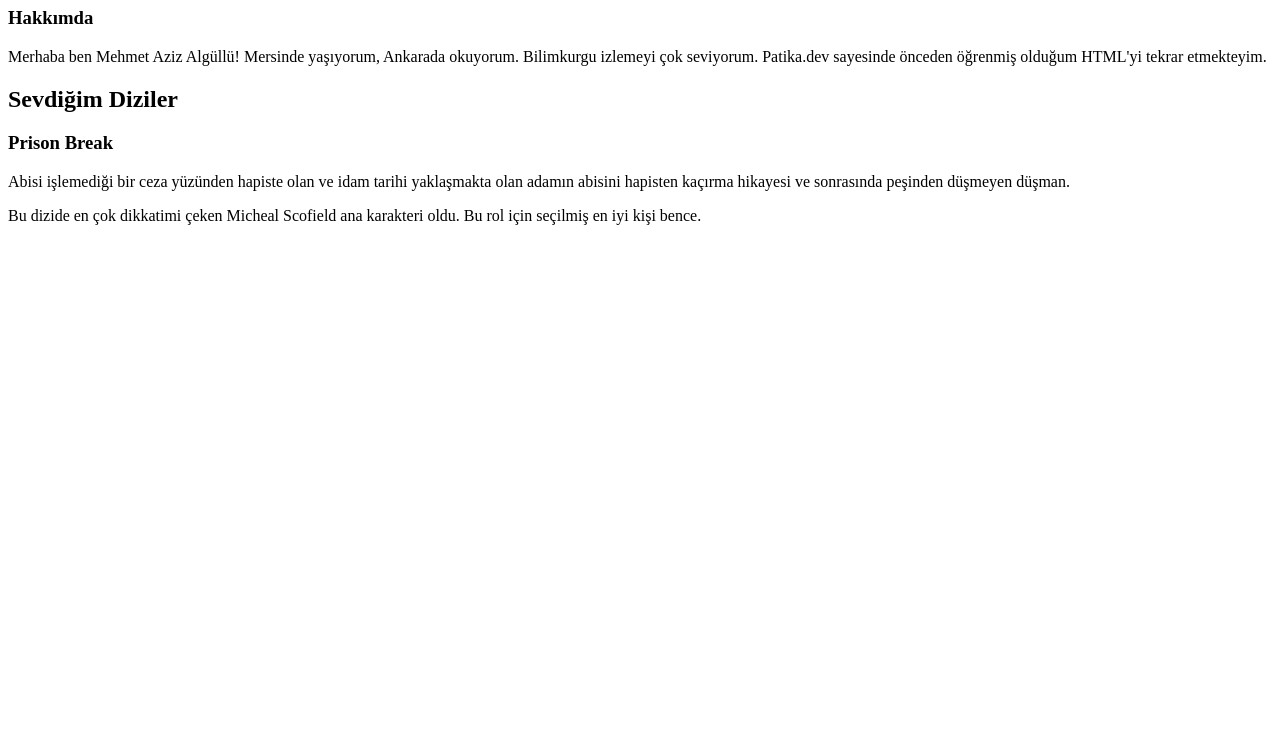
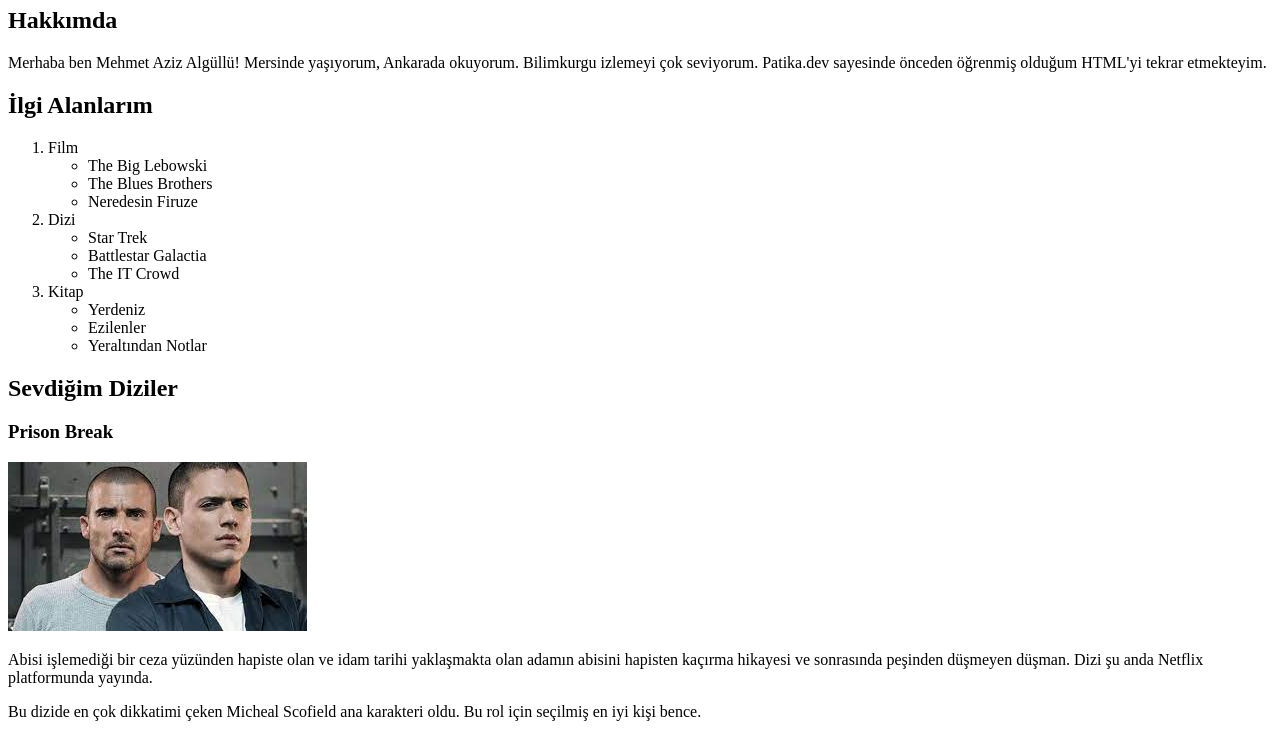
Before and after one commit to maziz-create/html-training, a plain HTML site: page index.html in a window 1280 px wide. Shown: the part 73-810 px from the top of the page. Drawn offline with Linux system fonts and the light colour scheme.

Commit message:
Added second work with Patika.dev HTML training, Added img folder

```diff
--- a/index.html
+++ b/index.html
@@ -9,13 +9,40 @@
 </head>
 
 <body>
-<h1>Hakkımda</h1>
-<h3>Hakkımda</h3>
-<p>Merhaba ben Mehmet Aziz Algüllü! Mersinde yaşıyorum, Ankarada okuyorum. Bilimkurgu izlemeyi çok seviyorum. Patika.dev sayesinde önceden öğrenmiş olduğum HTML'yi tekrar etmekteyim.</p>
-<h2>Sevdiğim Diziler</h2>
-<h3>Prison Break</h3>
-<p>Abisi işlemediği bir ceza yüzünden hapiste olan ve idam tarihi yaklaşmakta olan adamın abisini hapisten kaçırma hikayesi ve sonrasında peşinden düşmeyen düşman.</p>
-<p>Bu dizide en çok dikkatimi çeken Micheal Scofield ana karakteri oldu. Bu rol için seçilmiş en iyi kişi bence.</p>
+    <h1>Mehmet Aziz Algüllü</h1>
+    <h2>Hakkımda</h2>
+    <p>Merhaba ben Mehmet Aziz Algüllü! Mersinde yaşıyorum, Ankarada okuyorum. Bilimkurgu izlemeyi çok seviyorum.
+        Patika.dev sayesinde önceden öğrenmiş olduğum HTML'yi tekrar etmekteyim.</p>
+    <h2>İlgi Alanlarım</h2>
+    <ol>
+        <li>Film
+            <ul>
+                <li>The Big Lebowski</li>
+                <li>The Blues Brothers</li>
+                <li>Neredesin Firuze</li>
+            </ul>
+        </li>
+        <li>Dizi
+            <ul>
+                <li>Star Trek</li>
+                <li>Battlestar Galactia</li>
+                <li>The IT Crowd</li>
+            </ul>
+        </li>
+        <li>Kitap
+            <ul>
+                <li>Yerdeniz</li>
+                <li>Ezilenler</li>
+                <li>Yeraltından Notlar</li>
+            </ul>
+        </li>
+    </ol>
+    <h2>Sevdiğim Diziler</h2>
+    <h3>Prison Break</h3>
+    <img src="img/prison-break.jpg" alt="Prison Break">
+    <p>Abisi işlemediği bir ceza yüzünden hapiste olan ve idam tarihi yaklaşmakta olan adamın abisini hapisten kaçırma
+        hikayesi ve sonrasında peşinden düşmeyen düşman. Dizi şu anda Netflix platformunda yayında.</p>
+    <p>Bu dizide en çok dikkatimi çeken Micheal Scofield ana karakteri oldu. Bu rol için seçilmiş en iyi kişi bence.</p>
 </body>
 
 </html>
```
Also changed, not shown: img/prison-break.jpg (added).
